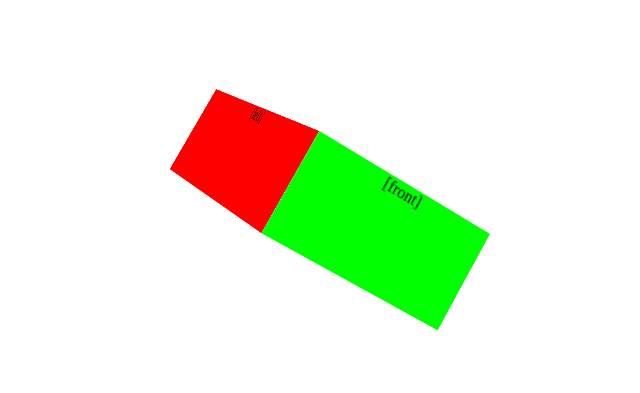
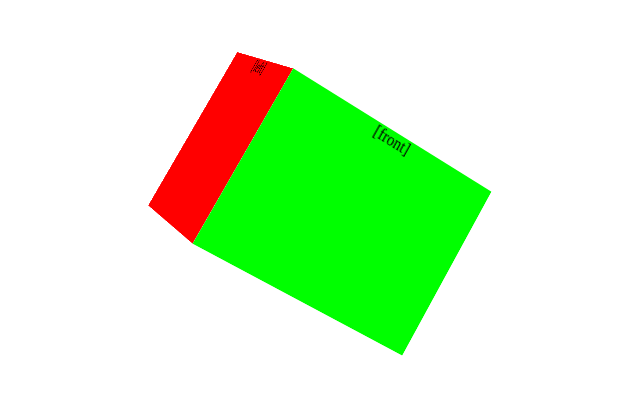
Before and after one commit to jpouellet/conorco.tech, a plain HTML site: page index.html in a window 1280 px wide. Shown: the part 97-490 px from the top of the page, without its empty margins (323-963 px from the left). Drawn offline with Linux system fonts and the light colour scheme.

Commit message:
Random sized box.

```diff
--- a/index.html
+++ b/index.html
@@ -115,7 +115,8 @@ function randRot3d(angle) {
 }
 
 addEventListener('DOMContentLoaded', function() {
-	var box = new Box(300, 200, 100);
+	function randLWH() { return (Math.random() * 2 + 1) * 100; }
+	var box = new Box(randLWH(), randLWH(), randLWH());
 	document.body.appendChild(box);
 
 	var offset = randRot3d();
```
